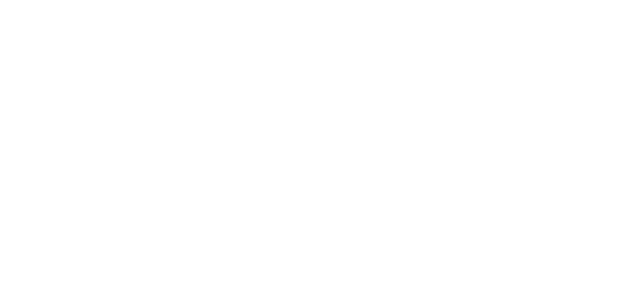
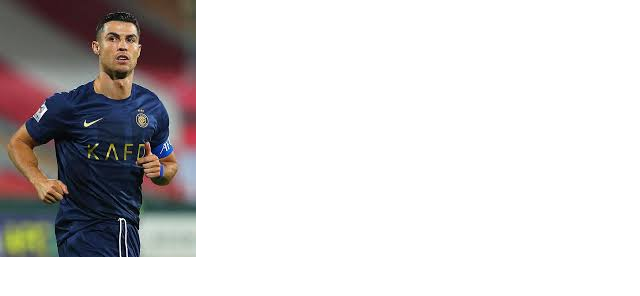
Before and after one commit to JorgeAPadillaV/Curso-de-HTML-y-CSS-by-SoyDalto, a plain HTML site: page 5.3.-picture-source-y-media/index.html in a window 1280 px wide. Shown: the whole page, without its empty margins (0-640 px from the left). Drawn offline with Linux system fonts and the light colour scheme.

Commit message:
Agregando 5.3

```diff
--- a/5.3.-picture-source-y-media/index.html
+++ b/5.3.-picture-source-y-media/index.html
@@ -7,5 +7,10 @@
     <title></title>
 </head>
 <body>
+    <picture>
+        <source srcset="elbicho.jfif">
+        <source srcset="elbicho-">
+        <img src="e ">
+    </picture>
 </body>
 </html>
```
Also changed, not shown: 5.3.-picture-source-y-media/elbicho-big.jfif (added), 5.3.-picture-source-y-media/elbicho-small.jfif (added), 5.3.-picture-source-y-media/elbicho.jfif (added).
